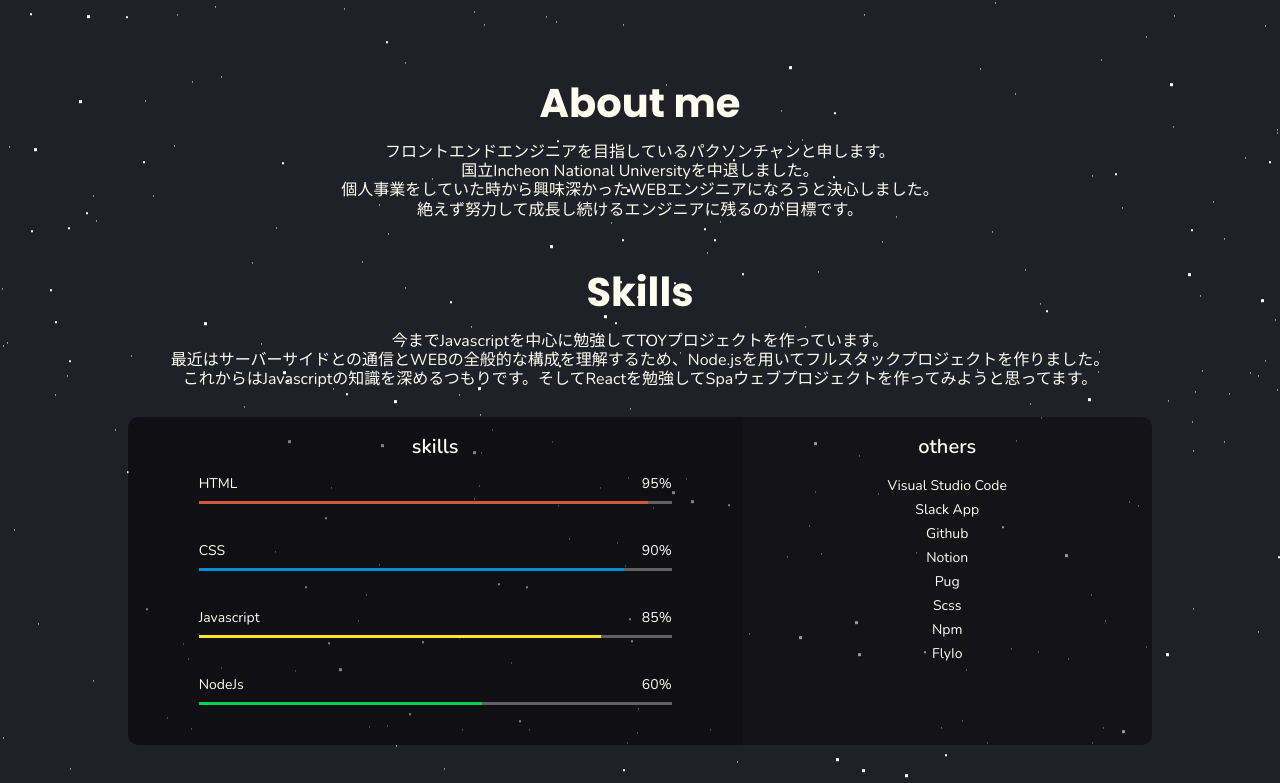
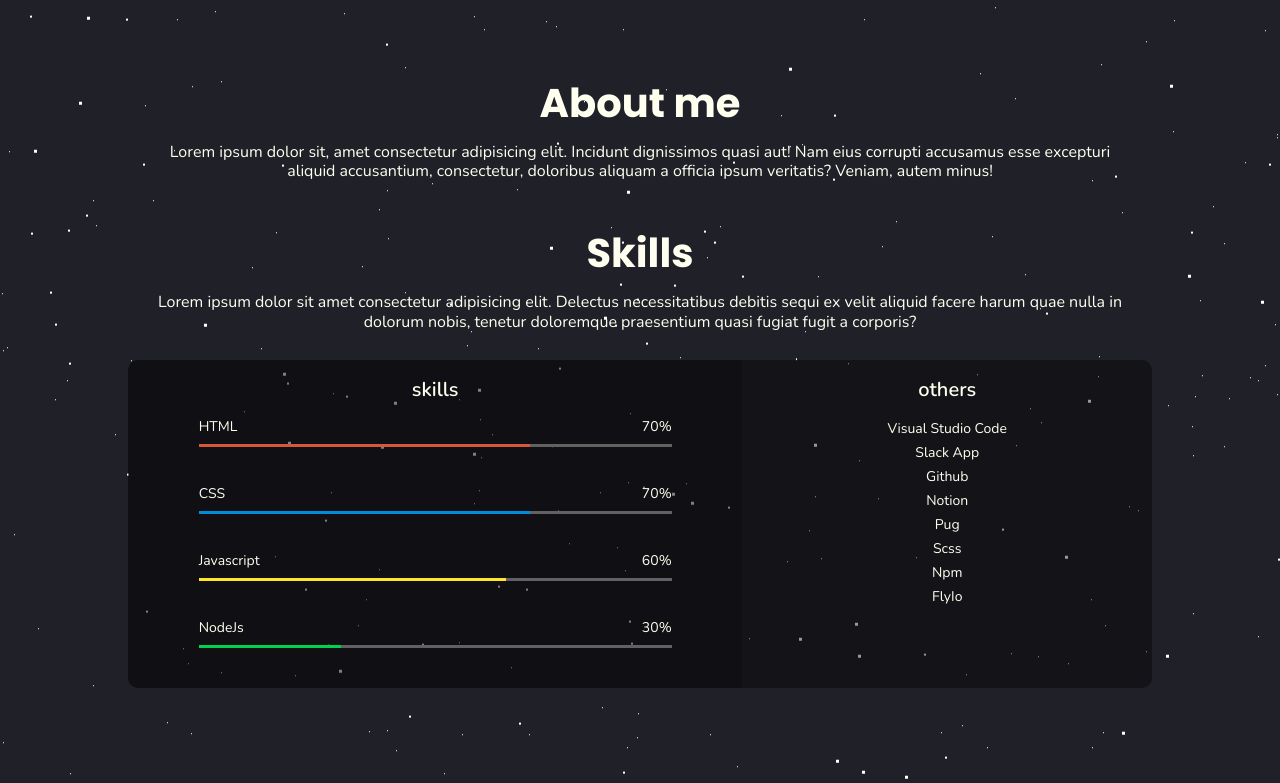
Before and after one commit to TankXD/parks-portfolio, a website: page index.html in a window 1280 px wide. Shown: the part 917-1700 px from the top of the page. Drawn offline with nearby package versions, Linux system fonts and the light colour scheme.

Commit message:
UPDATE index.html about__info

```diff
--- a/index.html
+++ b/index.html
@@ -46,7 +46,7 @@
             class="navbar__logo__image"
           />
           <span class="navbar__logo__title">Park's Portfolio</span>
-          <span class="navbar__logo__title mini__title">P</span>
+          <span class="navbar__logo__title mini__title"></span>
         </a>
       </div>
       <ul class="navbar__menu">
@@ -88,62 +88,74 @@
       <div class="about__section section__container">
         <div class="about__info">
           <h1>About me</h1>
+          <!-- <p>
+            フロントエンドエンジニアを目指しているパクソンチャンと申します。<br />
+            <br />個人事業をしていた時から興味深かったWEBエンジニアになろうと決心しました。<br />絶えず努力して成長し続けるエンジニアに残るのが目標です。
+          </p> -->
           <p>
-            フロントエンドエンジニアを目指しているパクソンチャンと申します。<br />
-            国立Incheon National Universityを中退しました。<br />個人事業をしていた時から興味深かったWEBエンジニアになろうと決心しました。<br />絶えず努力して成長し続けるエンジニアに残るのが目標です。
+            Lorem ipsum dolor sit, amet consectetur adipisicing elit. Incidunt
+            dignissimos quasi aut! Nam eius corrupti accusamus esse excepturi
+            aliquid accusantium, consectetur, doloribus aliquam a officia ipsum
+            veritatis? Veniam, autem minus!
           </p>
         </div>
         <div class="about__skills">
           <h1>Skills</h1>
-          <p>
+          <!-- <p>
             今までJavascriptを中心に勉強してTOYプロジェクトを作っています。<br />最近はサーバーサイドとの通信とWEBの全般的な構成を理解するため、Node.jsを用いてフルスタックプロジェクトを作りました。<br />
             これからはJavascriptの知識を深めるつもりです。そしてReactを勉強してSpaウェブプロジェクトを作ってみようと思ってます。
+          </p> -->
+          <p>
+            Lorem ipsum dolor sit amet consectetur adipisicing elit. Delectus
+            necessitatibus debitis sequi ex velit aliquid facere harum quae
+            nulla in dolorum nobis, tenetur doloremque praesentium quasi fugiat
+            fugit a corporis?
           </p>
           <div class="skillset">
             <div class="skillset__main">
               <h4>skills</h4>
               <div class="skill">
                 <div class="skill__description">
-                  <span>HTML</span><span>95%</span>
+                  <span>HTML</span><span>70%</span>
                 </div>
                 <div class="skill__bar">
                   <div
                     class="skill__value"
-                    style="width: 95%; background-color: #d4583a"
+                    style="width: 70%; background-color: #d4583a"
                   ></div>
                 </div>
               </div>
 
               <div class="skill">
                 <div class="skill__description">
-                  <span>CSS</span><span>90%</span>
+                  <span>CSS</span><span>70%</span>
                 </div>
                 <div class="skill__bar">
                   <div
                     class="skill__value"
-                    style="width: 90%; background-color: #018dd9"
+                    style="width: 70%; background-color: #018dd9"
                   ></div>
                 </div>
               </div>
               <div class="skill">
                 <div class="skill__description">
-                  <span>Javascript</span><span>85%</span>
+                  <span>Javascript</span><span>60%</span>
                 </div>
                 <div class="skill__bar">
                   <div
                     class="skill__value"
-                    style="width: 85%; background-color: #ffe62b"
+                    style="width: 65%; background-color: #ffe62b"
                   ></div>
                 </div>
               </div>
               <div class="skill">
                 <div class="skill__description">
-                  <span>NodeJs</span><span>60%</span>
+                  <span>NodeJs</span><span>30%</span>
                 </div>
                 <div class="skill__bar">
                   <div
                     class="skill__value"
-                    style="width: 60%; background-color: #00d350"
+                    style="width: 30%; background-color: #00d350"
                   ></div>
                 </div>
               </div>
```
